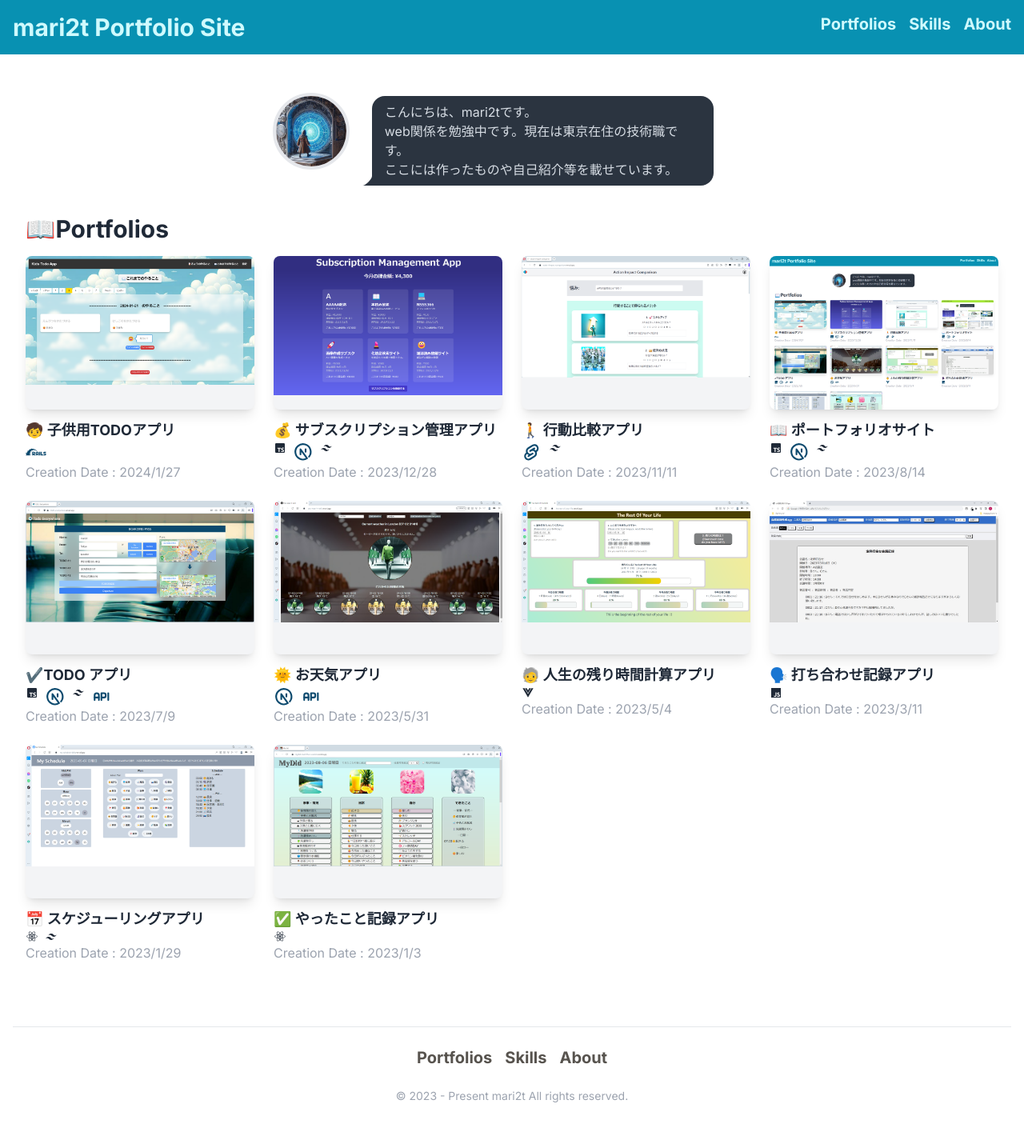
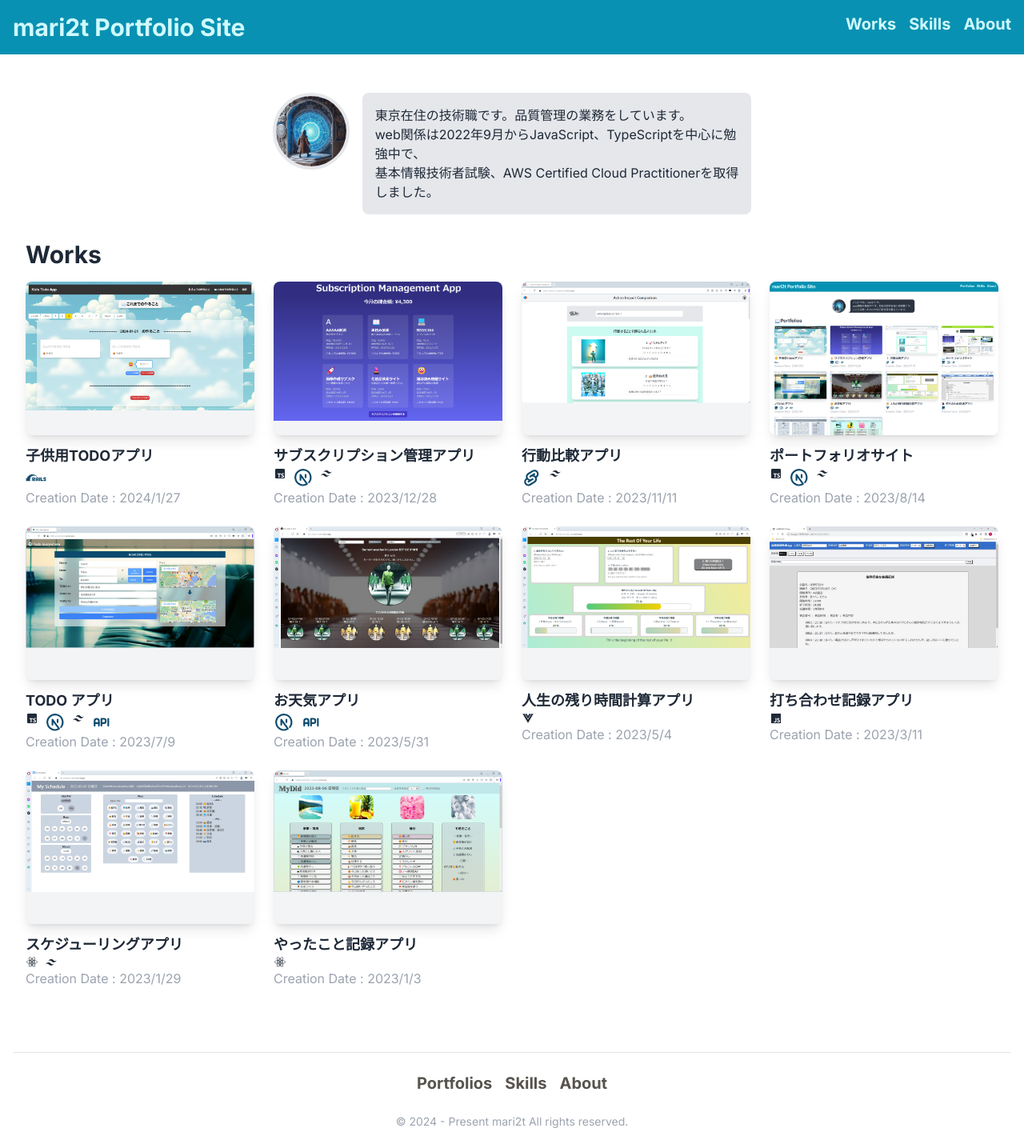
Before and after one commit to mari2t/mari2t_portfolio, a Next.js app: page / in a window 1280 px wide. Shown: the whole page at 80% size. Before the commit the page ends 1388 px from the top, so only its background shows below. Built offline with nearby package versions, Linux system fonts and the light colour scheme.

Commit message:
fix : 自己紹介,aboutの文章

```diff
--- a/src/app/about/page.tsx
+++ b/src/app/about/page.tsx
@@ -17,7 +17,7 @@ const profiles = [
   {
     title: "仕事",
     profileItems: [
-      "品質関係の技術職の業務を10年ほどしています。",
+      "品質管理の技術職の業務を10年ほどしています。",
       "機器類操作60％、PC作業40％程度です。",
       "大学は工学部を専攻しました。",
     ],
@@ -43,18 +43,16 @@ const profiles = [
     title: "Web技術",
     profileItems: [
       "2022/09からJavaScriptを学び始めました。",
-      "フロント側が好きです。",
-      "バック、DBは強化中です🖊️",
-      "AWSはS3,EC2,RDS等を何度か使用しました。",
+      "JavaScript、TypeScriptを中心に、他言語もトライ中です。",
+      "AWSはS3、EC2、RDS等を何度か使用しました。",
     ],
   },
   {
     title: "好きなもの",
     profileItems: [
-      "国内旅行は静岡、山梨、福島以外は行きました🚅",
-      "ルポールのドラッグレースが好きです📺",
-      "優待、配当目的の株投資をしています💴",
-      "読書は何かに困ったときによく読みます📘",
+      "国内旅行は全国制覇が夢です。残りの静岡、山梨、福島はいつか行ってみたいです。",
+      "優待、配当目的の株投資をしています。",
+      "読書は何かに困ったときによく読みます。",
     ],
   },
 ];
--- a/src/app/components/Collections.tsx
+++ b/src/app/components/Collections.tsx
@@ -17,7 +17,7 @@ const Collections = () => {
   const products = [
     {
       title: "ruby-kids-todo",
-      overview: "🧒 子供用TODOアプリ",
+      overview: "子供用TODOアプリ",
       useTech: "RubyOnRails",
       creationday: "2024/1/27",
       imgUrl: "/img/imgRuby-kids-todo.png",
@@ -25,7 +25,7 @@ const Collections = () => {
     },
     {
       title: "subscription-management",
-      overview: "💰 サブスクリプション管理アプリ",
+      overview: "サブスクリプション管理アプリ",
       useTech: "Typescript,Next,Tailwind CSS",
       creationday: "2023/12/28",
       imgUrl: "/img/imgSubscription-management.png",
@@ -33,7 +33,7 @@ const Collections = () => {
     },
     {
       title: "action-impact-comparison",
-      overview: "🚶 行動比較アプリ",
+      overview: "行動比較アプリ",
       useTech: "Svelte,Tailwind CSS",
       creationday: "2023/11/11",
       imgUrl: "/img/imgActionImpactComparison.png",
@@ -41,7 +41,7 @@ const Collections = () => {
     },
     {
       title: "mari2t_portfolio",
-      overview: "📖 ポートフォリオサイト",
+      overview: "ポートフォリオサイト",
       useTech: "Typescript,Next,Tailwind CSS",
       creationday: "2023/8/14",
       imgUrl: "/img/imgportfoliosite.png",
@@ -49,7 +49,7 @@ const Collections = () => {
     },
     {
       title: "TODO everywhere",
-      overview: "	✔️TODO アプリ",
+      overview: "TODO アプリ",
       useTech: "Typescript,Next,Tailwind CSS,API",
       creationday: "2023/7/9",
       imgUrl: "/img/imgtodoeverywehere.png",
@@ -57,7 +57,7 @@ const Collections = () => {
     },
     {
       title: "YouWearItWell",
-      overview: "🌞 お天気アプリ",
+      overview: "お天気アプリ",
       useTech: "Next,API",
       creationday: "2023/5/31",
       imgUrl: "/img/imgyouwear.png",
@@ -65,7 +65,7 @@ const Collections = () => {
     },
     {
       title: "TheRestOfYourLife",
-      overview: "🧓 人生の残り時間計算アプリ",
+      overview: "人生の残り時間計算アプリ",
       useTech: "Vue",
       creationday: "2023/5/4",
       imgUrl: "/img/imgtherest.png",
@@ -73,7 +73,7 @@ const Collections = () => {
     },
     {
       title: "Cover-non-DXenvironment-Girl",
-      overview: "🗣️ 打ち合わせ記録アプリ",
+      overview: "打ち合わせ記録アプリ",
       useTech: "JavaScript",
       creationday: "2023/3/11",
       imgUrl: "/img/imgcover.png",
@@ -81,7 +81,7 @@ const Collections = () => {
     },
     {
       title: "MySchedule",
-      overview: "📅 スケジューリングアプリ",
+      overview: "スケジューリングアプリ",
       useTech: "React,Tailwind CSS",
       creationday: "2023/1/29",
       imgUrl: "/img/imgmyschedule.png",
@@ -89,7 +89,7 @@ const Collections = () => {
     },
     {
       title: "MydidReact_fourSeasons",
-      overview: "✅ やったこと記録アプリ",
+      overview: "やったこと記録アプリ",
       useTech: "React",
       creationday: "2023/1/3",
       imgUrl: "/img/imgmydid.png",
@@ -103,7 +103,7 @@ const Collections = () => {
         <Introduce />
         <div className="mb-2 mt-4 flex items-end justify-between md:mb-4">
           <h2 className="text-2xl font-bold text-gray-800 lg:text-3xl">
-            📖Portfolios
+            Works
           </h2>
         </div>
         <div className="grid gap-x-4 gap-y-6 sm:grid-cols-2 md:gap-x-6 lg:grid-cols-3 xl:grid-cols-4">
--- a/src/app/components/Footer.tsx
+++ b/src/app/components/Footer.tsx
@@ -21,7 +21,7 @@ const Footer = () => {
         </div>
 
         <div className="py-2 text-center text-sm text-gray-400">
-          © 2023 - Present mari2t All rights reserved.
+          © 2024 - Present mari2t All rights reserved.
         </div>
       </footer>
     </div>
--- a/src/app/components/Header.tsx
+++ b/src/app/components/Header.tsx
@@ -12,7 +12,7 @@ const Header: FunctionComponent = () => {
       </div>
       <div className="flex flex-col md:flex-row space-y-2 md:space-y-0 md:space-x-4">
         <Link href="/" className="text-cyan-100 font-bold text-xl">
-          Portfolios
+          Works
         </Link>
         <Link href="/skills" className="text-cyan-100 font-bold text-xl">
           Skills
--- a/src/app/components/Introduce.tsx
+++ b/src/app/components/Introduce.tsx
@@ -9,11 +9,12 @@ const Introduce = () => {
           alt="プロフィール画像"
           className="h-24 w-24 rounded-full border-4 mr-4"
         />
-        <div className="chat chat-start w-4/5 items-end mb-4 lg:w-2/5">
-          <div className="chat-bubble text-sm lg:text-base ">
-            こんにちは、mari2tです。 <br />
-            web関係を勉強中です。現在は東京在住の技術職です。 <br />
-            ここには作ったものや自己紹介等を載せています。
+        <div className="w-4/5 items-end mb-4 lg:w-2/5 bg-gray-200 rounded-lg p-4">
+          <div className="text-sm lg:text-base">
+            東京在住の技術職です。品質管理の業務をしています。 <br />
+            web関係は2022年9月からJavaScript、TypeScriptを中心に勉強中で、
+            <br />
+            基本情報技術者試験、AWS Certified Cloud Practitionerを取得しました。
           </div>
         </div>
       </div>
```
